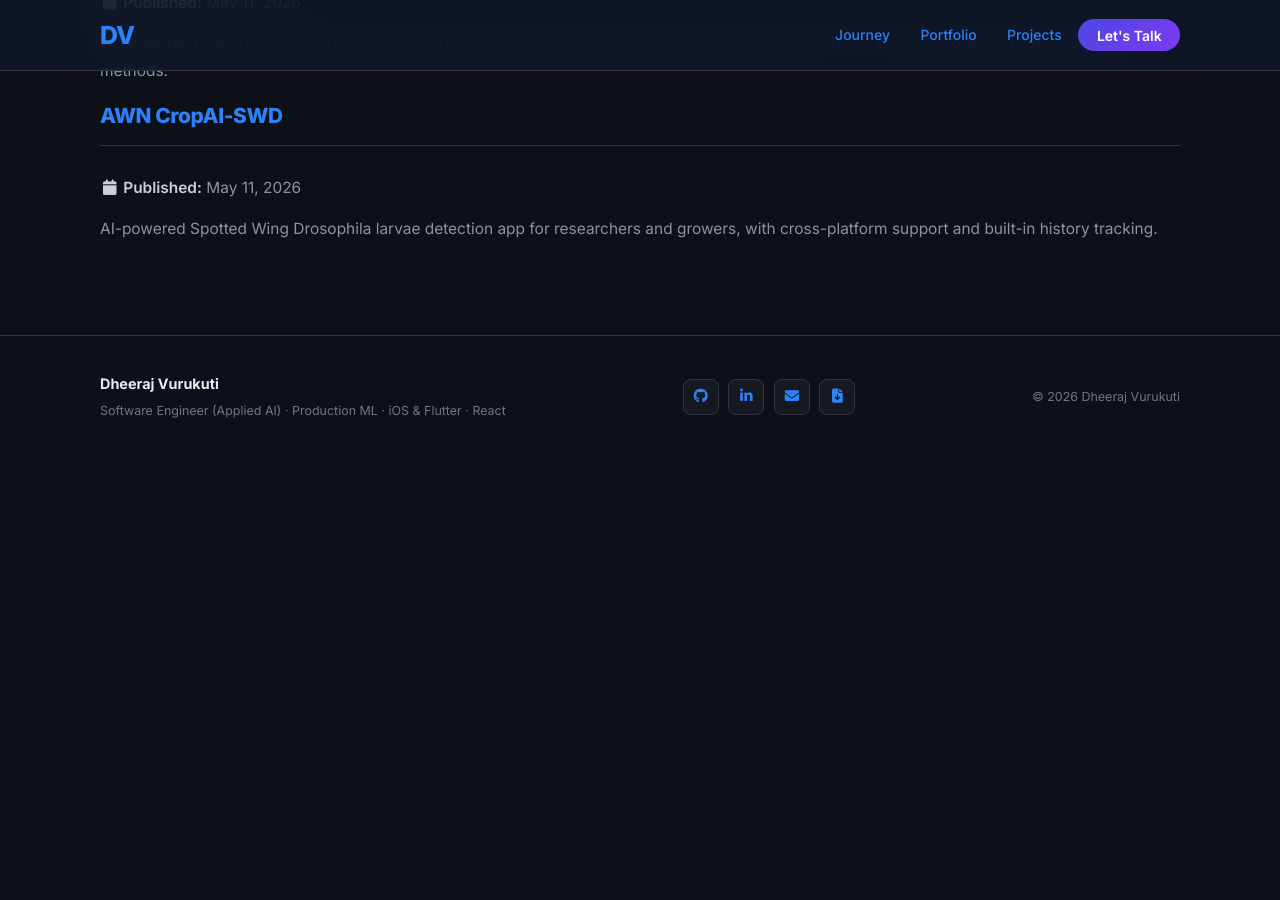
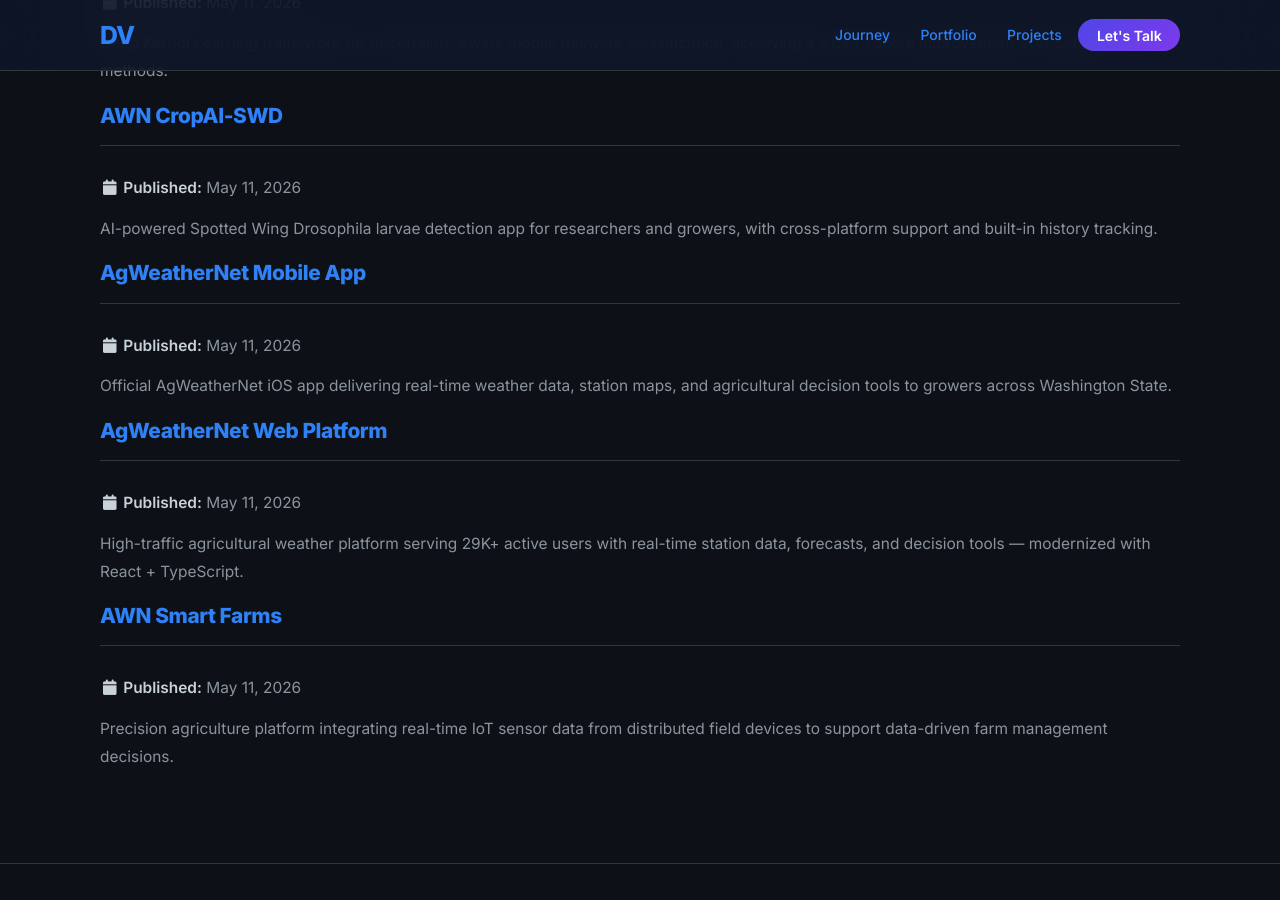
Before and after one commit to dheerajvurukuti/dheerajvurukuti.github.io, a Jekyll site: the page built from _pages/sitemap.md, in a window 1280 px wide and 900 px high, scrolled down 1685 px. Built offline with Jekyll 4.4.1, drawn with Linux system fonts in a browser that asks for light colours; before the commit the page ends 2142 px from its top, so only the background shows below that.

Commit message:
Update Portfolio

```diff
--- /dev/null
+++ b/_portfolio/portfolio-4.md
@@ -0,0 +1,19 @@
+---
+title: "AgWeatherNet Mobile App"
+excerpt: "Official AgWeatherNet iOS app delivering real-time weather data, station maps, and agricultural decision tools to growers across Washington State."
+tagline: "Official AgWeatherNet iOS app delivering real-time weather data, interactive station maps, and agricultural decision-support tools to growers across Washington State."
+image: /images/AWN_App_Landing.jpg
+ios_link: "https://apps.apple.com/us/app/agweathernet/id6753819018"
+tags: ["iOS", "Flutter", "Agriculture", "Real-Time Data"]
+collection: portfolio
+---
+
+The AgWeatherNet mobile app brings the full power of WSU's AgWeatherNet platform to growers' hands, providing instant access to real-time weather observations from hundreds of stations across Washington State. As Lead Architect, I drove the system design, development, and feature evolution of the app from the ground up using Flutter, ensuring a consistent and performant experience across iOS and Android.
+
+The app delivers current and historical weather data — including temperature, humidity, wind speed, and precipitation — pulled live from AgWeatherNet's sensor network. An interactive station map lets users locate the nearest monitoring sites, while integrated agricultural decision tools help growers make timely, data-driven choices about irrigation, frost protection, and spray scheduling.
+
+Built for reliability in the field, the app is optimized for low-connectivity environments and designed with a clean, accessible interface suited to growers of all technical backgrounds.
+
+### Collaborators
+- [Dr. Lav Khot](https://www.linkedin.com/in/lav-khot-5514a213/)
+- AgWeatherNet Engineering Team, WSU
--- /dev/null
+++ b/_portfolio/portfolio-5.md
@@ -0,0 +1,17 @@
+---
+title: "AgWeatherNet Web Platform"
+excerpt: "High-traffic agricultural weather platform serving 29K+ active users with real-time station data, forecasts, and decision tools — modernized with React + TypeScript."
+tagline: "High-traffic agricultural weather platform serving 29K+ active users with real-time station data, interactive maps, and agronomic decision tools. Modernized from a legacy codebase to React + TypeScript (Vite)."
+image: /images/AWN_WEB_Landing.jpg
+site_link: "https://weather.wsu.edu"
+tags: ["React", "TypeScript", "Web Platform", "Agriculture"]
+collection: portfolio
+---
+
+AgWeatherNet is Washington State University's flagship agricultural weather platform, providing real-time data from a network of hundreds of weather stations across Washington State to growers, agronomists, and researchers. I led the frontend modernization of this high-traffic platform — serving 29K+ active users — migrating a legacy codebase to React + TypeScript (Vite) to improve maintainability, bundle efficiency, and long-term scalability.
+
+The platform delivers current and historical weather observations, interactive station maps, crop-specific forecasts, and a suite of agronomic decision tools covering irrigation scheduling, frost risk, degree-day accumulation, and spray condition windows. The modernized frontend significantly improved page load performance and developer experience, enabling faster iteration on new features.
+
+### Collaborators
+- [Dr. Lav Khot](https://www.linkedin.com/in/lav-khot-5514a213/)
+- AgWeatherNet Engineering Team, WSU
--- /dev/null
+++ b/_portfolio/portfolio-6.md
@@ -0,0 +1,17 @@
+---
+title: "AWN Smart Farms"
+excerpt: "Precision agriculture platform integrating real-time IoT sensor data from distributed field devices to support data-driven farm management decisions."
+tagline: "Precision agriculture platform integrating real-time IoT sensor data from distributed field devices to support data-driven irrigation, crop health, and farm management decisions."
+image: /images/AWN_Smartfarms_Landing.jpg
+site_link: "https://weather.wsu.edu/smartfarm/"
+tags: ["React", "TypeScript", "IoT", "Precision Agriculture"]
+collection: portfolio
+---
+
+AWN Smart Farms extends the AgWeatherNet ecosystem into precision agriculture, providing growers with a dedicated platform for monitoring and managing distributed IoT sensor networks deployed across their fields. The platform visualizes real-time data streams from field sensors — including soil moisture, temperature, and microclimate conditions — enabling growers to make precise, timely decisions about irrigation, crop health, and resource management.
+
+I contributed to the frontend architecture of the Smart Farms platform as part of the broader AgWeatherNet web modernization effort, building responsive data visualization components and integrating live IoT data feeds into an intuitive dashboard interface.
+
+### Collaborators
+- [Dr. Lav Khot](https://www.linkedin.com/in/lav-khot-5514a213/)
+- AgWeatherNet Engineering Team, WSU
```
Also changed, not shown: _pages/about.md (+2 -2 lines), images/AWN_App_Landing.jpg (added), images/AWN_Smartfarms_Landing.jpg (added), images/AWN_WEB_Landing.jpg (added).
